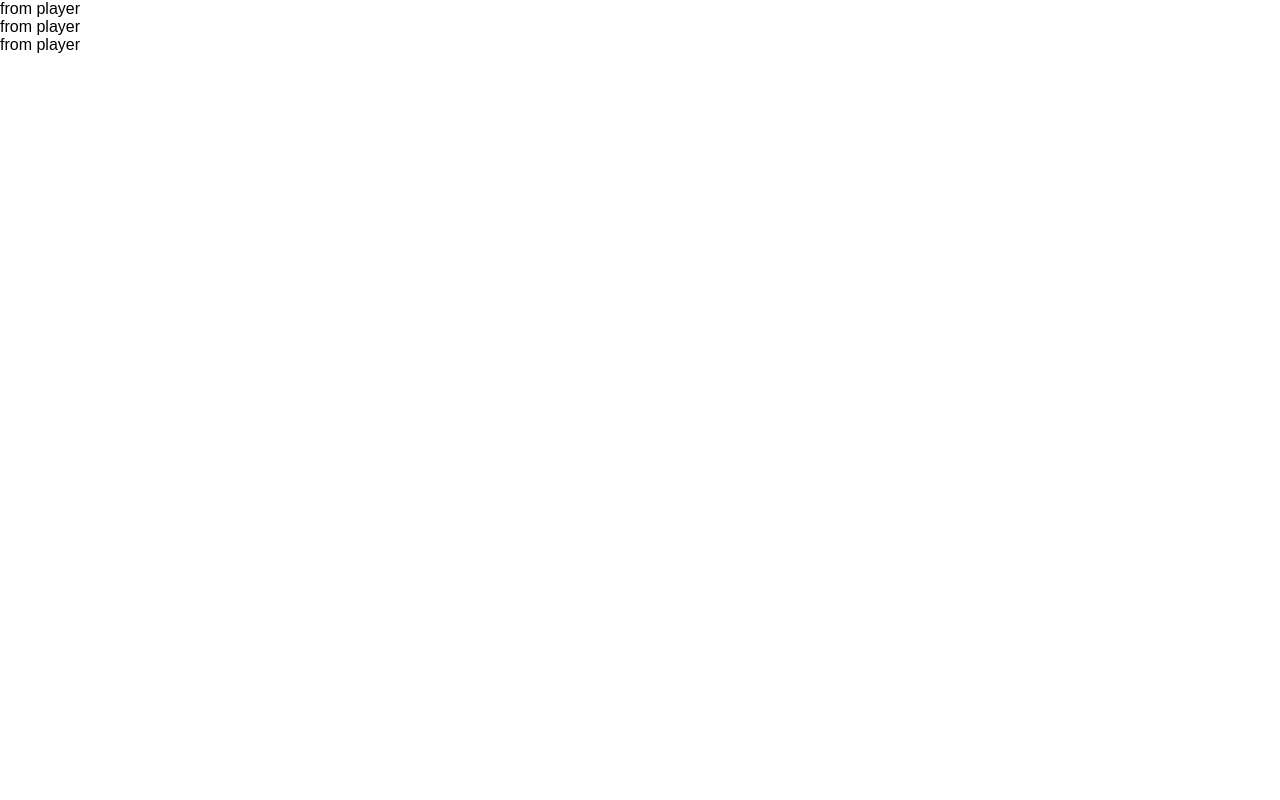
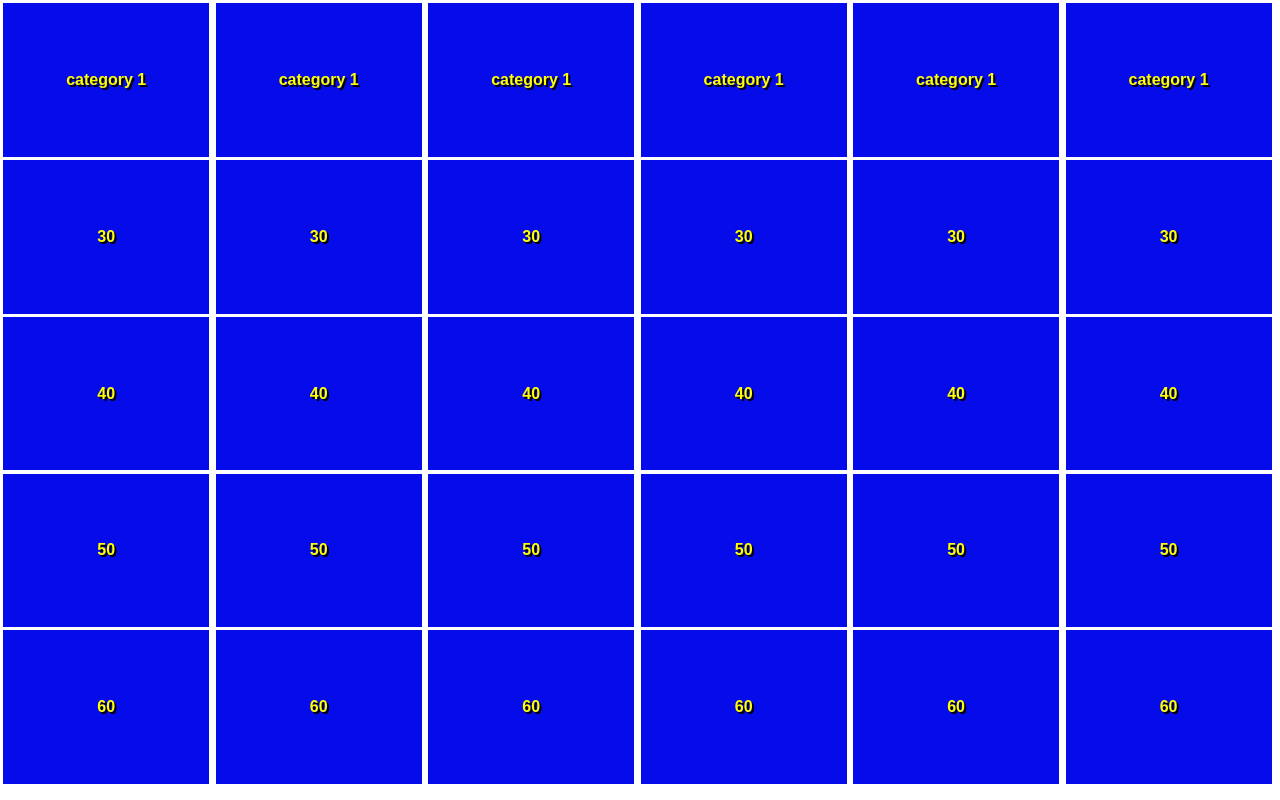
Before and after one commit to northsidejustin/2019-react-workshop, a React (Create React App) app: page / in a window 1280 px wide. Built offline with nearby package versions, Linux system fonts and the light colour scheme.

Commit message:
board components in progress

```diff
--- a/src/App.js
+++ b/src/App.js
@@ -1,5 +1,6 @@
 import React, { Component } from 'react'
 import Player from './Player'
+import Board from './Board'
 
 class App extends Component {
   constructor(){
@@ -24,13 +25,14 @@ class App extends Component {
   render(){
     return(
       <div className="app">
+        {/* <Player/>
         <Player/>
-        <Player/>
-        <Player/>
+        <Player/> */}
+
+        <Board/>
       </div>
     )
   }
-
 }
 
 export default App;
--- /dev/null
+++ b/src/Board.css
@@ -0,0 +1,3 @@
+.board{
+  display: flex;
+}
--- a/src/Board.js
+++ b/src/Board.js
@@ -1 +1,153 @@
 //parent component that will hold the cards
+import React, { Component } from 'react'
+import './Board.css'
+import Category from './Category'
+
+class Board extends Component {
+  constructor(){
+    super()
+    this.state = {
+      categories:[
+        {
+          name: 'category 1',
+          questions: [
+            {
+              price: 30,
+              content: 'some question 1'
+            },
+            {
+              price: 40,
+              content: 'some question 2'
+            },
+            {
+              price: 50,
+              content: 'some question 3'
+            },
+            {
+              price: 60,
+              content: 'some question 4'
+            }
+          ]
+        },
+        {
+          name: 'category 1',
+          questions: [
+            {
+              price: 30,
+              content: 'some question 1'
+            },
+            {
+              price: 40,
+              content: 'some question 2'
+            },
+            {
+              price: 50,
+              content: 'some question 3'
+            },
+            {
+              price: 60,
+              content: 'some question 4'
+            }
+          ]
+        },
+        {
+          name: 'category 1',
+          questions: [
+            {
+              price: 30,
+              content: 'some question 1'
+            },
+            {
+              price: 40,
+              content: 'some question 2'
+            },
+            {
+              price: 50,
+              content: 'some question 3'
+            },
+            {
+              price: 60,
+              content: 'some question 4'
+            }
+          ]
+        },
+        {
+          name: 'category 1',
+          questions: [
+            {
+              price: 30,
+              content: 'some question 1'
+            },
+            {
+              price: 40,
+              content: 'some question 2'
+            },
+            {
+              price: 50,
+              content: 'some question 3'
+            },
+            {
+              price: 60,
+              content: 'some question 4'
+            }
+          ]
+        },
+        {
+          name: 'category 1',
+          questions: [
+            {
+              price: 30,
+              content: 'some question 1'
+            },
+            {
+              price: 40,
+              content: 'some question 2'
+            },
+            {
+              price: 50,
+              content: 'some question 3'
+            },
+            {
+              price: 60,
+              content: 'some question 4'
+            }
+          ]
+        },
+        {
+          name: 'category 1',
+          questions: [
+            {
+              price: 30,
+              content: 'some question 1'
+            },
+            {
+              price: 40,
+              content: 'some question 2'
+            },
+            {
+              price: 50,
+              content: 'some question 3'
+            },
+            {
+              price: 60,
+              content: 'some question 4'
+            }
+          ]
+        },
+
+      ]
+    }
+  }
+  render(){
+    const categories = this.state.categories.map((category, index)=>{
+      return <Category name={category.name} key={index} questions={category.questions}/>
+    })
+    return(
+      <div className="board">
+        { categories }
+      </div>
+    )
+  }
+}
+
+export default Board
--- /dev/null
+++ b/src/Card.css
@@ -0,0 +1,11 @@
+.card{
+  margin: 0.2em;
+  height: calc(20vh - 0.4em);
+  background: #060CE9;
+  display: flex;
+  align-items: center;
+  justify-content: center;
+  color: yellow;
+  font-weight: bold;
+  text-shadow: 2px 2px #000000;
+}
--- a/src/Card.js
+++ b/src/Card.js
@@ -1,3 +1,12 @@
-// card component
-// props might be something like
-// price, category
+import React, { Component } from 'react'
+import './Card.css'
+
+class Card extends Component{
+  render(){
+    return(
+      <div className="card">{ this.props.text }</div>
+    )
+  }
+}
+
+export default Card
--- /dev/null
+++ b/src/Category.css
@@ -0,0 +1,3 @@
+.category{
+  width: 16.6%;
+}
--- /dev/null
+++ b/src/Category.js
@@ -0,0 +1,17 @@
+import React from 'react'
+import Card from './Card'
+import './Category.css'
+
+const Category = (props) =>{
+  const cards = props.questions.map((question, index) =>{
+    return <Card key={index} text={question.price}/>
+  })
+  return(
+    <div className="category">
+      <Card text={props.name}/>
+      {cards}
+    </div>
+  )
+}
+
+export default Category
```
